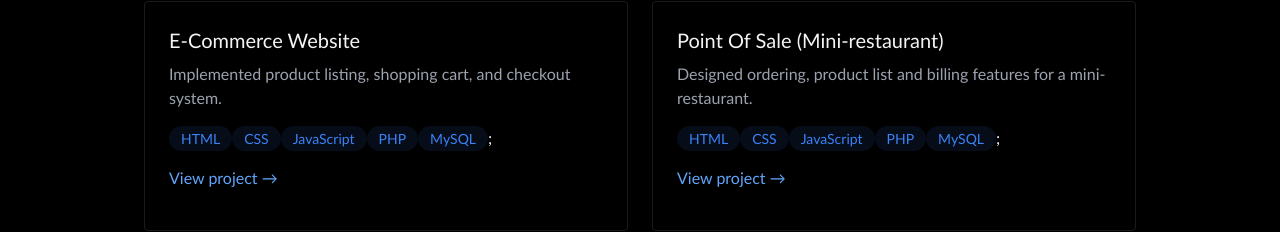
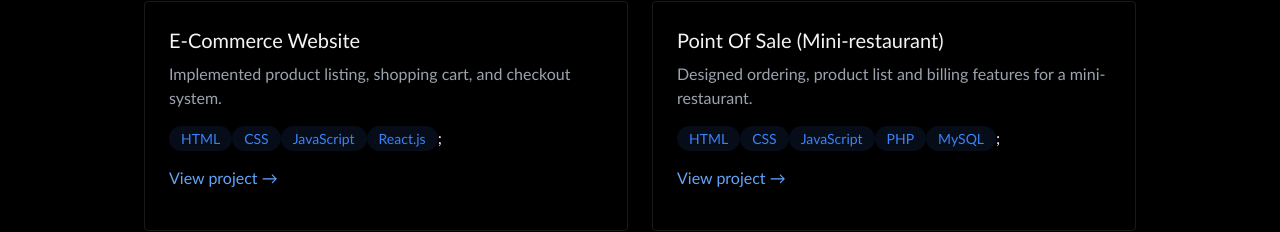
Before and after one commit to MrrMiroTa/sophors-profolio, a React (Vite) app: page / in a window 1280 px wide. Shown: the part 2015-2247 px from the top of the page. Built offline with nearby package versions, Linux system fonts and the light colour scheme.

Commit message:
add link web

```diff
--- a/src/components/sections/Project.jsx
+++ b/src/components/sections/Project.jsx
@@ -19,7 +19,7 @@ function Project() {
               Implemented product listing, shopping cart, and checkout system.
             </p>
             <div>
-              {["HTML", "CSS", "JavaScript", "PHP", "MySQL"].map(
+              {["HTML", "CSS", "JavaScript", "React.js"].map(
                 (index, key) => (
                   <span
                     key={key}
@@ -34,7 +34,7 @@ function Project() {
             </div>
             <div className="flex justify-between items-center">
               <a
-                href=""
+                href="https://e-commerceshop-fakestoreapi.vercel.app/"
                 target="_blank"
                 className="text-blue-400 hover:text-blue-300 transition-colors my-4"
               >
--- a/vite.config.js
+++ b/vite.config.js
@@ -4,5 +4,5 @@ import react from '@vitejs/plugin-react'
 // https://vite.dev/config/
 export default defineConfig({
   plugins: [react()],
-  base: process.env.VITE_PATH || "/e-commerceshop-fakestoreapi",
+  base: process.env.VITE_PATH || "/sophors-profolio",
 })
```
